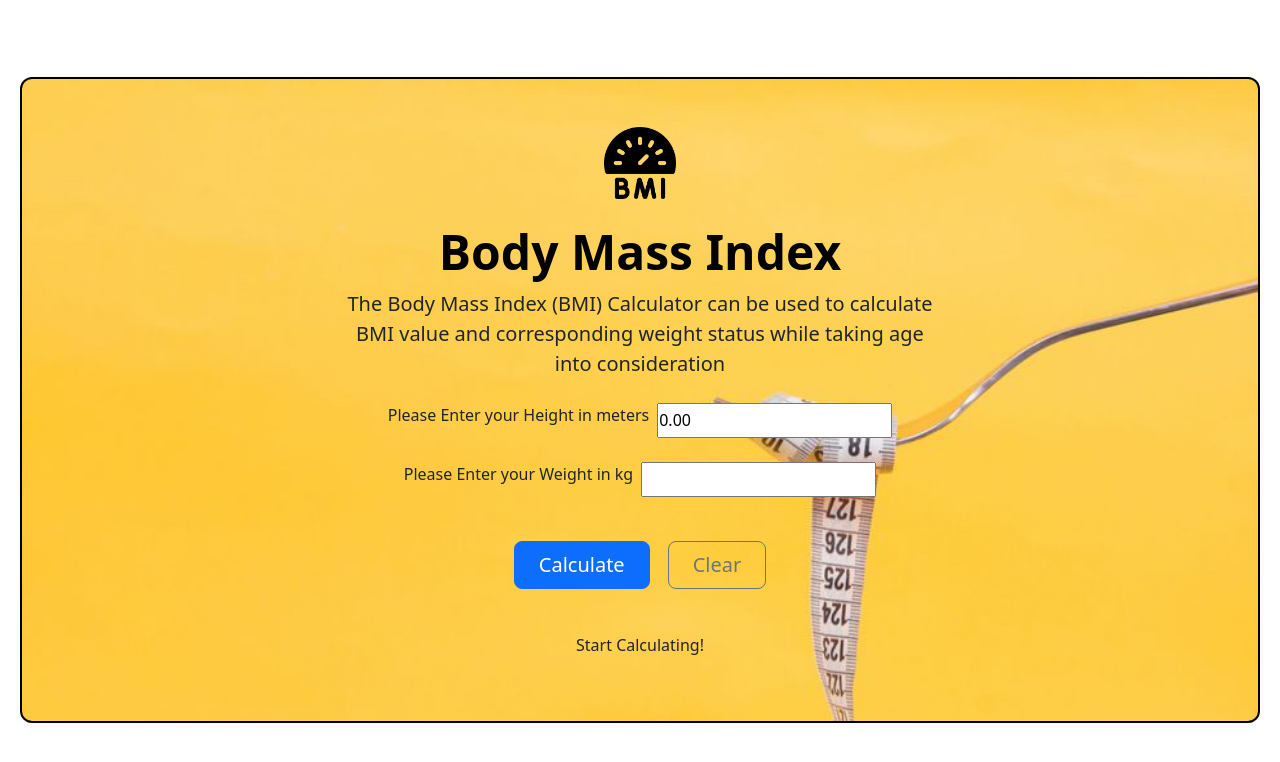
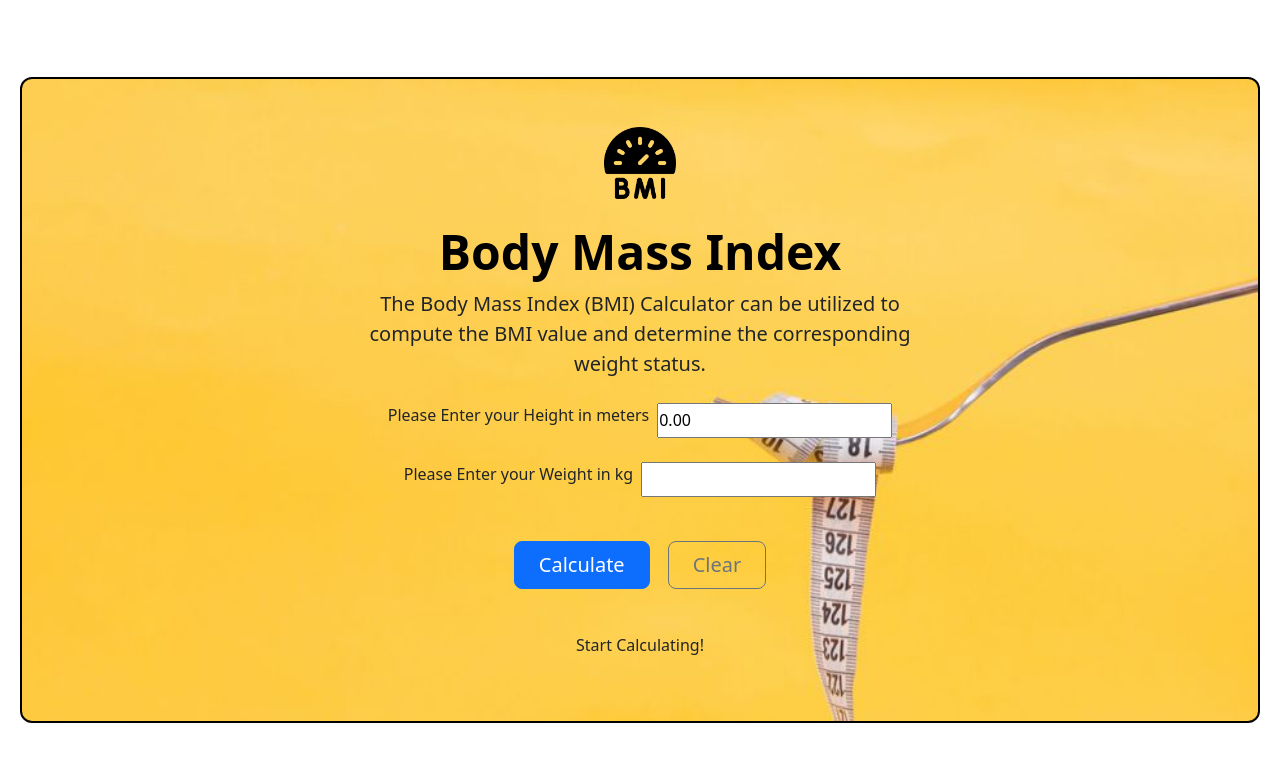
Before and after one commit to GregoryG0ld/simple-bmi-calculator, a website: page index.html in a window 1280 px wide. Drawn offline with nearby package versions, Linux system fonts and the light colour scheme.

Commit message:
add favicon, text change

```diff
--- a/index.html
+++ b/index.html
@@ -17,8 +17,8 @@
       <img class="d-block mx-auto mb-4" src="img/bmi.png" alt="" width="72" height="72">
       <h1 class="display-5 fw-bold text-body-emphasis">Body Mass Index</h1>
       <div class="col-lg-6 mx-auto">
-         <p class="lead mb-4">The Body Mass Index (BMI) Calculator can be used to calculate BMI value and corresponding
-            weight status while taking age into consideration</p>
+         <p class="lead mb-4">The Body Mass Index (BMI) Calculator can be utilized to compute the BMI value and
+            determine the corresponding weight status.</p>
 
 
          <div class="d-grid gap-2 d-sm-flex justify-content-sm-center">
```
Also changed, not shown: favicon.ico (added).
